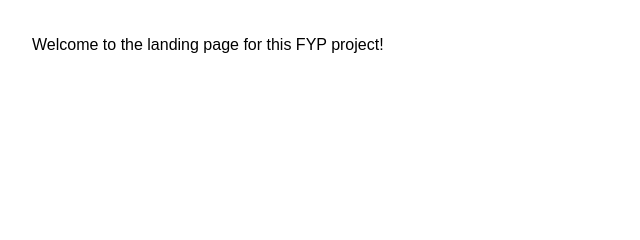
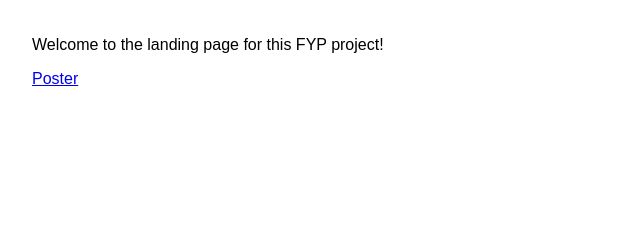
Before and after one commit to GeorginaWalsh/FYP-Website, a plain HTML site: page index.html in a window 1280 px wide. Shown: the part 165-405 px from the top of the page, 0-640 px from the left. Drawn offline with Linux system fonts and the light colour scheme; files that its build step writes are made by us from their sources.

Commit message:
Added link to sample poster

```diff
--- a/index.html
+++ b/index.html
@@ -16,6 +16,11 @@
             </header>
             <main>
                 <p>Welcome to the landing page for this FYP project!</p>
+                <p>
+                <a href="https://www.canva.com/design/DAF7aliNZ9E/EXtqZdyaU6M-5qG4Z3DMEw/view?utm_content=DAF7aliNZ9E&utm_campaign=designshare&utm_medium=link&utm_source=editor">
+                    Poster
+                </a>
+                </p>
             </main>
             <footer>
                 <p>&copy; 2024 Your Project. All rights reserved.</p>
```
Also changed, not shown: 1 other file.
